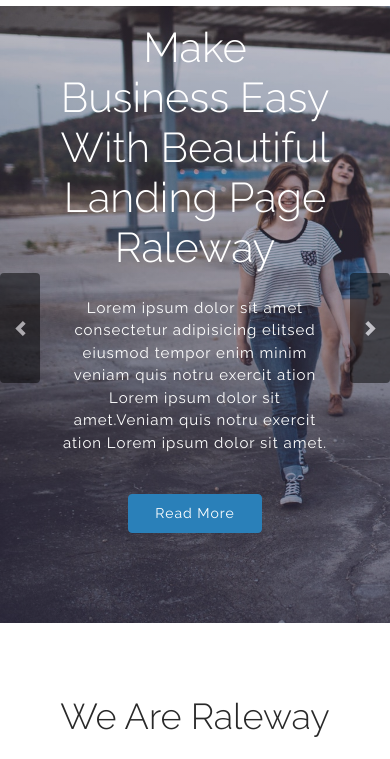
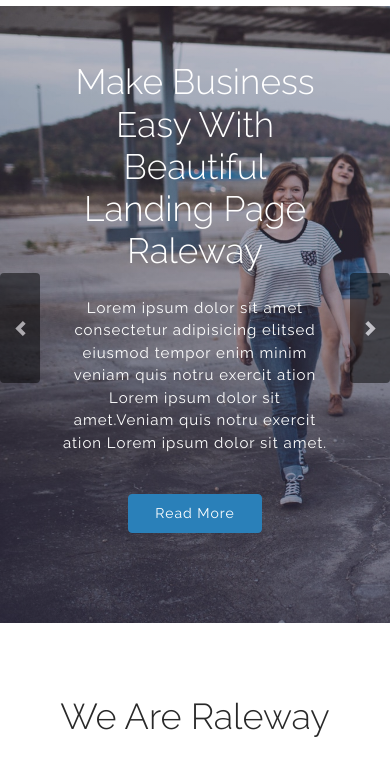
Before and after one commit to MarwaHindi90/Project_Route, a plain HTML site: page index.html in a window 390 px wide. Shown: the part 77-836 px from the top of the page. Drawn offline with Linux system fonts and the light colour scheme.

Commit message:
Update style.css

```diff
--- a/css/style.css
+++ b/css/style.css
@@ -180,7 +180,7 @@ ul {
         bottom: 10%;
     }
     .slider .carousel-caption h1 {
-        font-size: 2.6rem
+        font-size: 2.2rem
     }
 }
 
```
